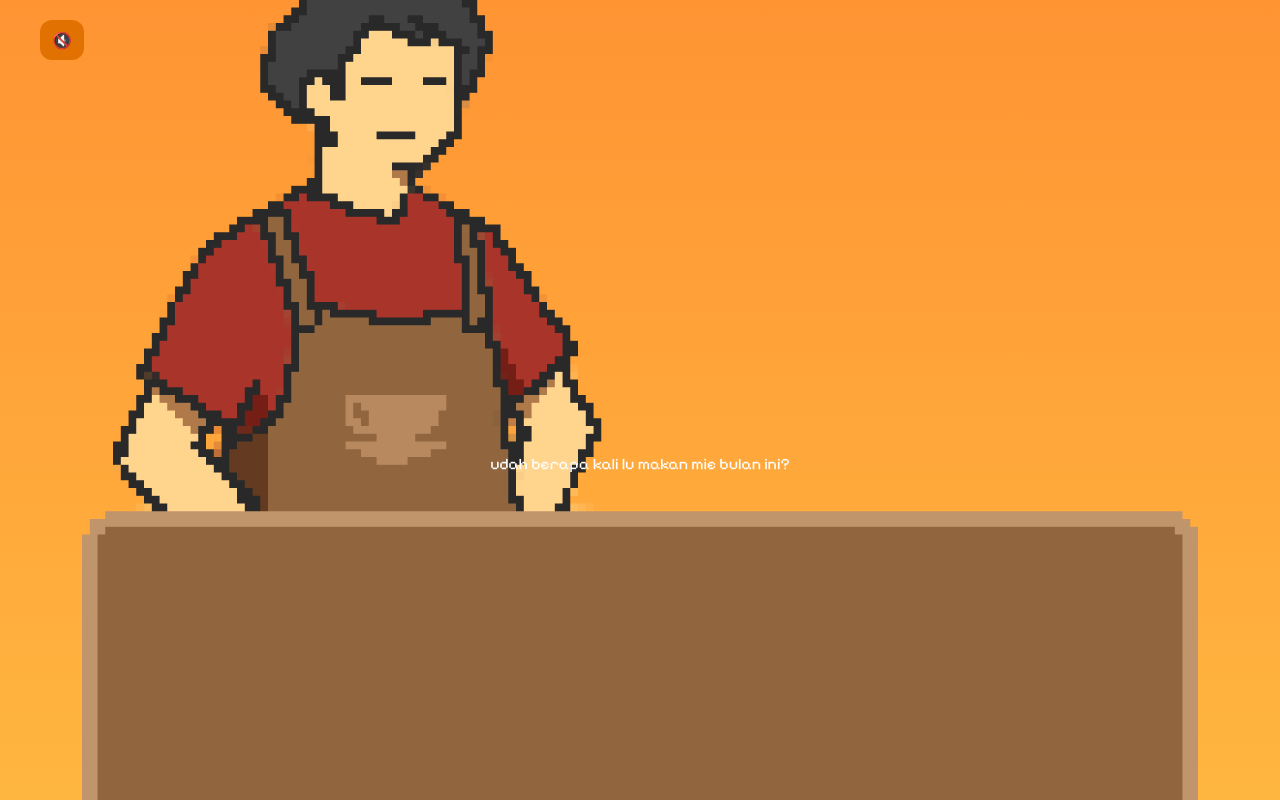
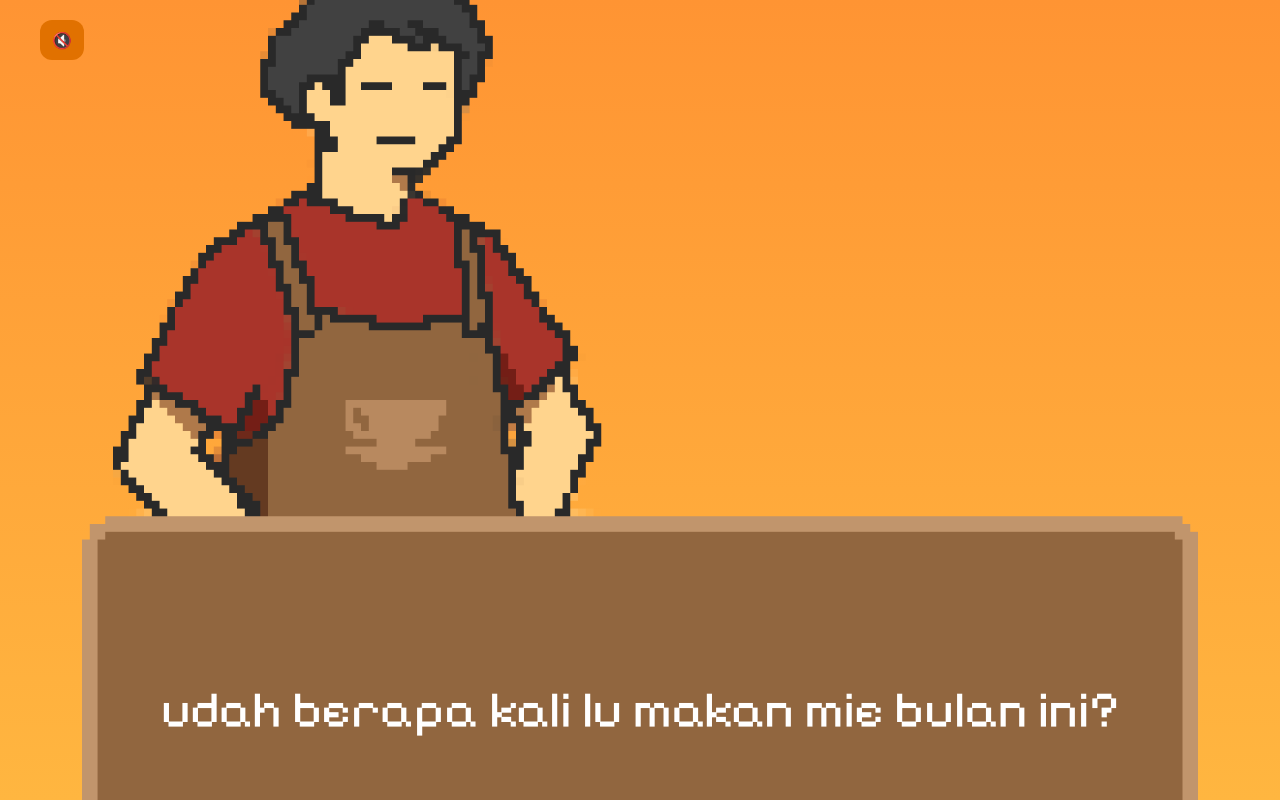
Before and after one commit to Renov30/timer-masak-mie, a website: page index.html in a window 1280 px wide. Drawn offline with Linux system fonts and the light colour scheme; a web font is replaced by a local one.

Commit message:
fix(main): fix conversation text not in place when resolution change

```diff
--- a/index.html
+++ b/index.html
@@ -23,6 +23,7 @@
       .pixelify {
         font-family: "Pixelify Sans", sans-serif;
         font-optical-sizing: auto;
+        font-size: 4vw;
       }
 
       .jersey20 {
@@ -176,18 +177,22 @@
     >
       🔇
     </button>
-    <!-- <audio id="bgm" src="audio/journey.mp3" loop></audio> -->
+    <audio id="bgm" src="audio/journey.mp3" loop></audio>
     <div id="game-container" class="relative overflow-hidden w-full h-screen">
       <!-- halaman 1 -->
       <div id="hal1" class="page active mx-5">
         <div class="relative">
-          <img src="img/ani2.png" alt="talk1" class="z-0" />
-          <p
-            id="textHal1"
-            class="pixelify text-white text-center mx-10 z-10 absolute inset-0 flex items-center justify-center mt-50"
+          <img src="img/ani2.png" alt="talk1" class="z-0 w-full h-auto" />
+          <div
+            class="absolute inset-0 flex items-center justify-center pt-[55%]"
           >
-            -
-          </p>
+            <p
+              id="textHal1"
+              class="pixelify text-white text-center mx-10 z-10 leading-snug"
+            >
+              -
+            </p>
+          </div>
           <div
             class="absolute inset-0 z-10 flex items-end justify-end mb-7 mr-7"
           >
```
Also changed, not shown: img/btn2empt.png, output.css.
